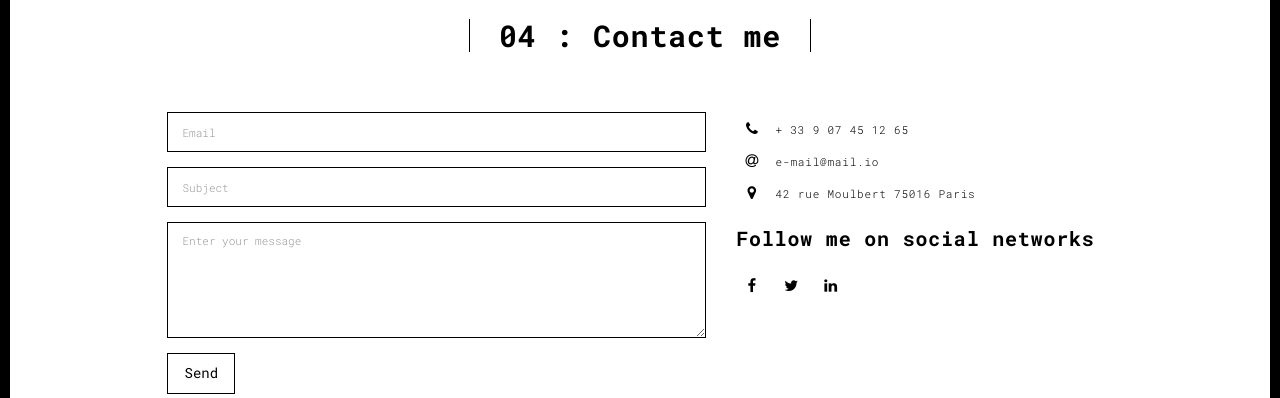
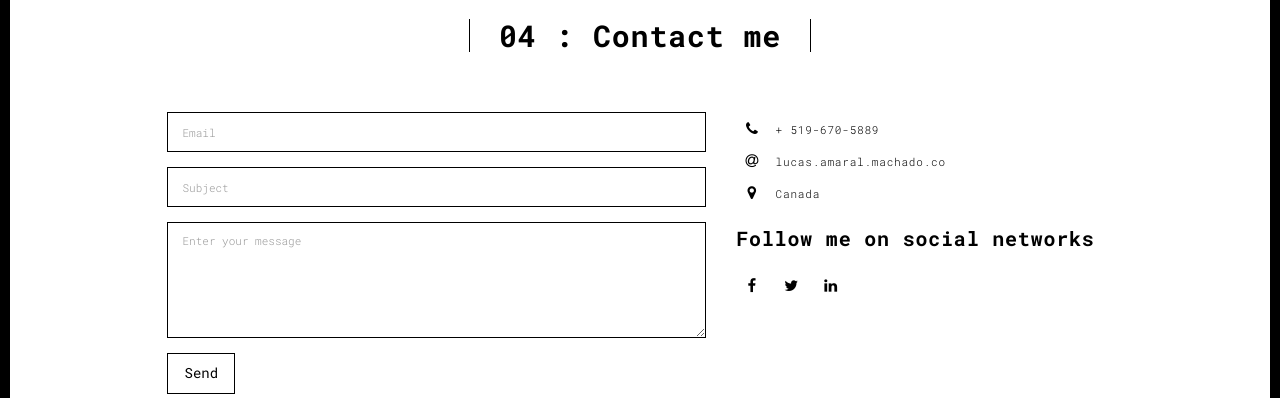
Before and after one commit to Lucas8Machado/portfo, a Flask app: page /contact.html in a window 1280 px wide. Shown: the part 90-488 px from the top of the page. Run offline with Flask 3, Linux system fonts and the light colour scheme; some libraries are stand-ins or nearby versions.

Commit message:
Update contact.html

```diff
--- a/templates/contact.html
+++ b/templates/contact.html
@@ -79,19 +79,19 @@
                           <span class="fa-icon">
                             <i class="fa fa-phone" aria-hidden="true"></i>
                           </span>
-                          + 33 9 07 45 12 65
+                          + 519-670-5889
                         </li>
                         <li>
                           <span class="fa-icon">
                             <i class="fa fa-at" aria-hidden="true"></i>
                           </span>
-                          e-mail@mail.io
+                          lucas.amaral.machado.co
                         </li>
                         <li>
                           <span class="fa-icon">
                             <i class="fa fa fa-map-marker" aria-hidden="true"></i>
                           </span>
-                          42 rue Moulbert 75016 Paris
+                          Canada
                         </li>
                       </ul>
                       <h3>Follow me on social networks</h3>
```
